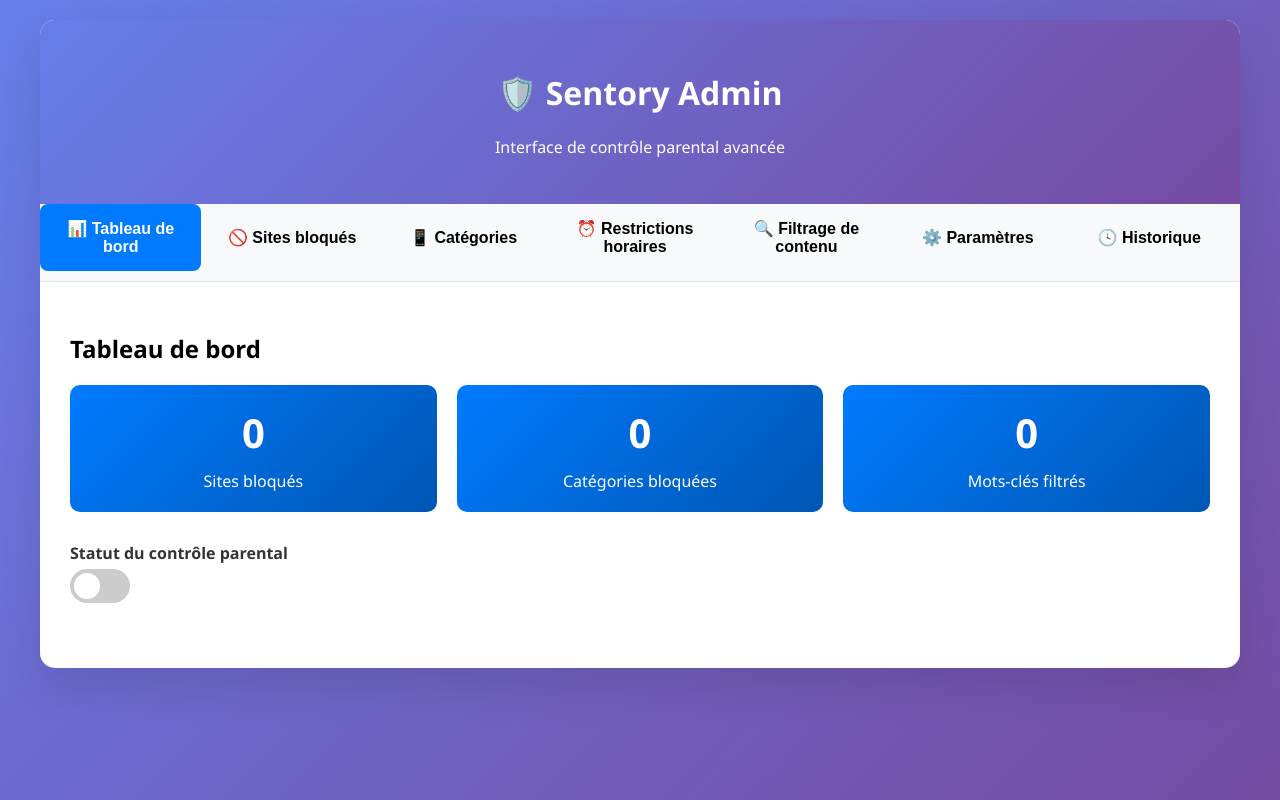
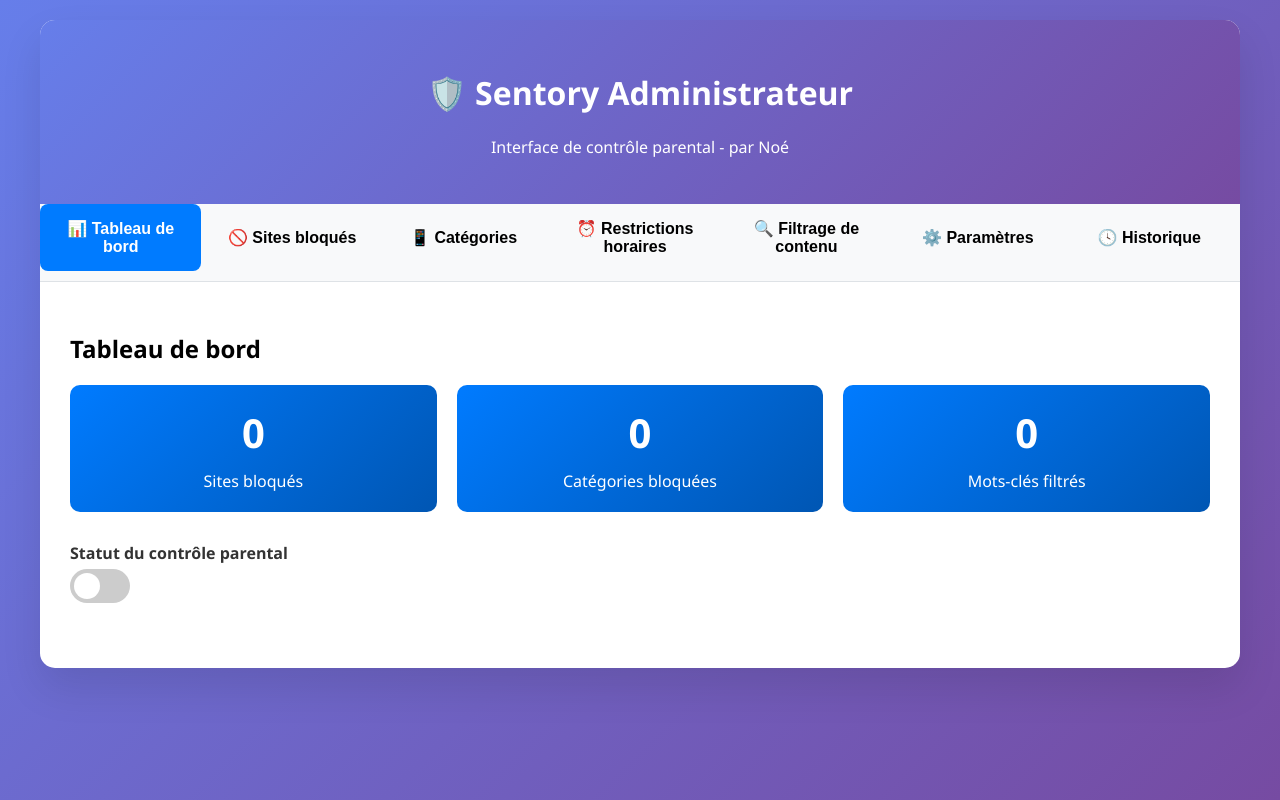
Before and after one commit to noebsc/Sentory, a plain HTML site: page index.html in a window 1280 px wide. Drawn offline with Linux system fonts and the light colour scheme; no server answers.

Commit message:
Update index.html

```diff
--- a/index.html
+++ b/index.html
@@ -255,8 +255,8 @@
 <body>
   <div class="container">
     <div class="header">
-      <h1>🛡️ Sentory Admin</h1>
-      <p>Interface de contrôle parental avancée</p>
+      <h1>🛡️ Sentory Administrateur</h1>
+      <p>Interface de contrôle parental - par Noé</p>
     </div>
 
     <!-- Navigation -->
```
